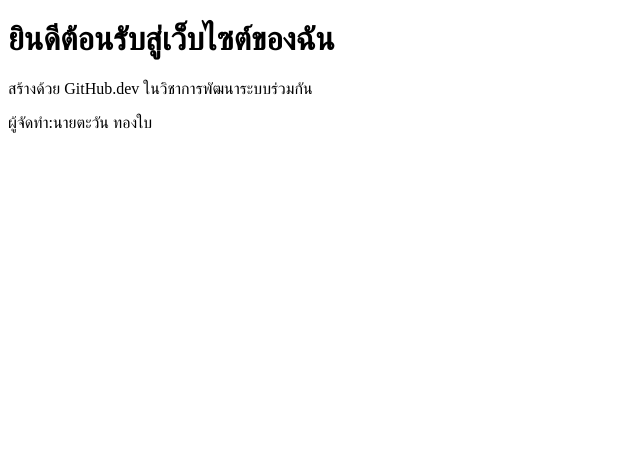
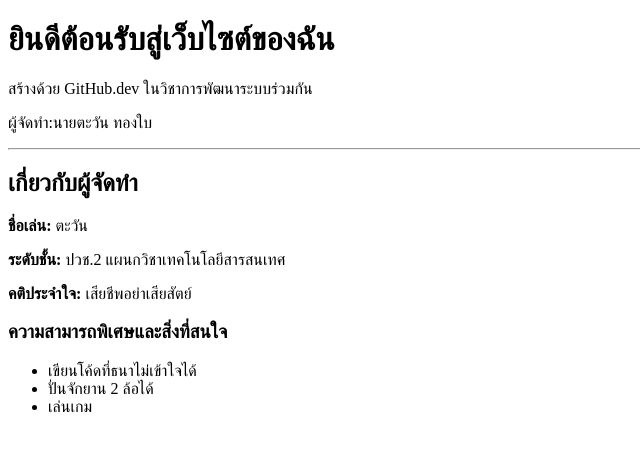
Before and after one commit to Tawan-32/my-first-repo, a plain HTML site: page index.html in a window 1280 px wide. Shown: the whole page, without its empty margins (0-640 px from the left). Drawn offline with Linux system fonts and the light colour scheme.

Commit message:
อัพเดตข้อมูลในสาขา Future profile
Added additional information about the author, including interests and abilities.

```diff
--- a/index.html
+++ b/index.html
@@ -9,5 +9,18 @@
     <h1>ยินดีต้อนรับสู่เว็บไซต์ของฉัน</h1>
     <p>สร้างด้วย GitHub.dev ในวิชาการพัฒนาระบบร่วมกัน</p>
     <p>ผู้จัดทำ:นายตะวัน ทองใบ</p>
+    </p>
+    <hr>
+    <h2>เกี่ยวกับผู้จัดทำ</h2>
+    <p><strong>ชื่อเล่น:</strong> ตะวัน</p>
+    <p><strong>ระดับชั้น:</strong> ปวช.2 แผนกวิชาเทคโนโลยีสารสนเทศ</p>
+    <p><strong>คติประจำใจ:</strong> เสียชีพอย่าเสียสัตย์</p>
+
+    <h3>ความสามารถพิเศษและสิ่งที่สนใจ</h3>
+    <ul>
+        <li>เขียนโค้ดที่ธนาไม่เข้าใจได้</li>
+        <li>ปั่นจักยาน 2 ล้อได้</li>
+        <li>เล่นเกม</li>
+    </ul>
 </body>
 </html>
```
